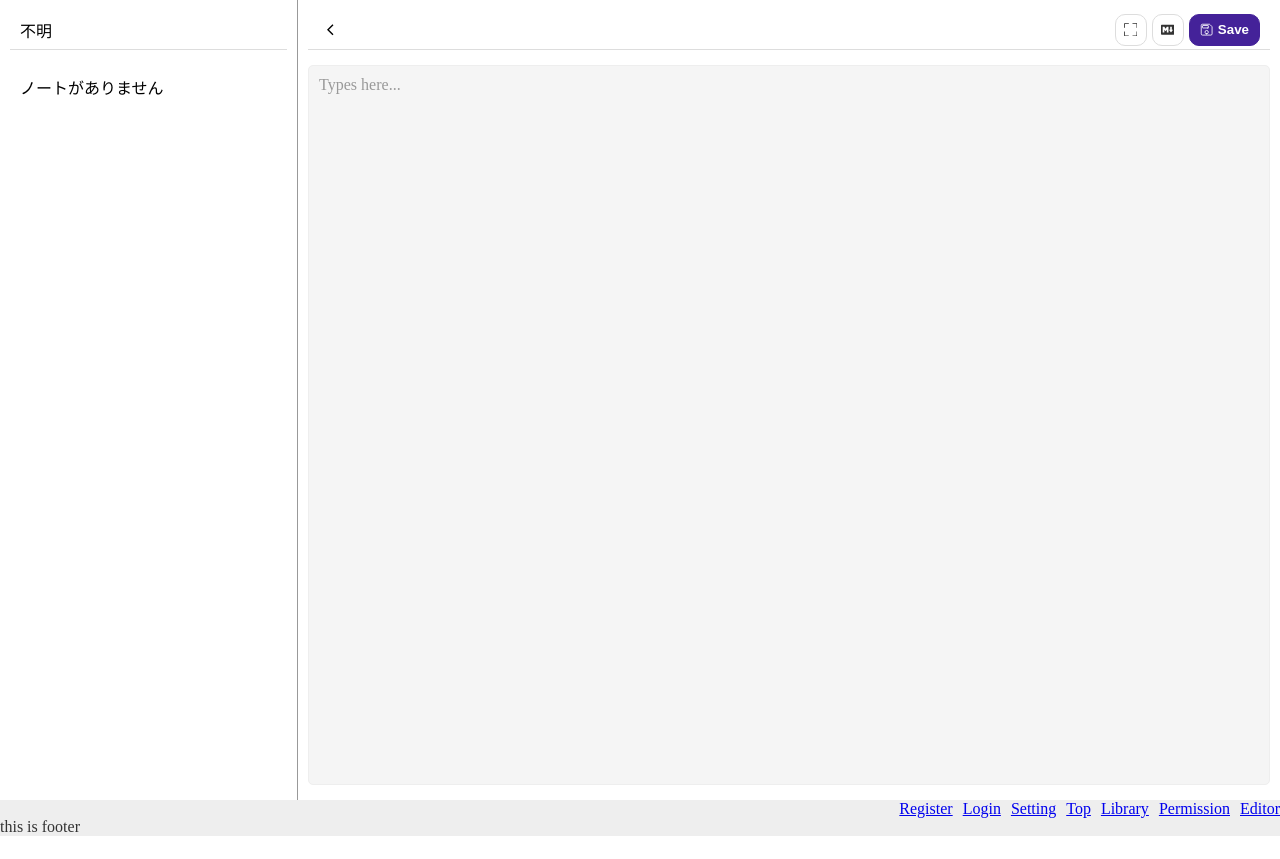
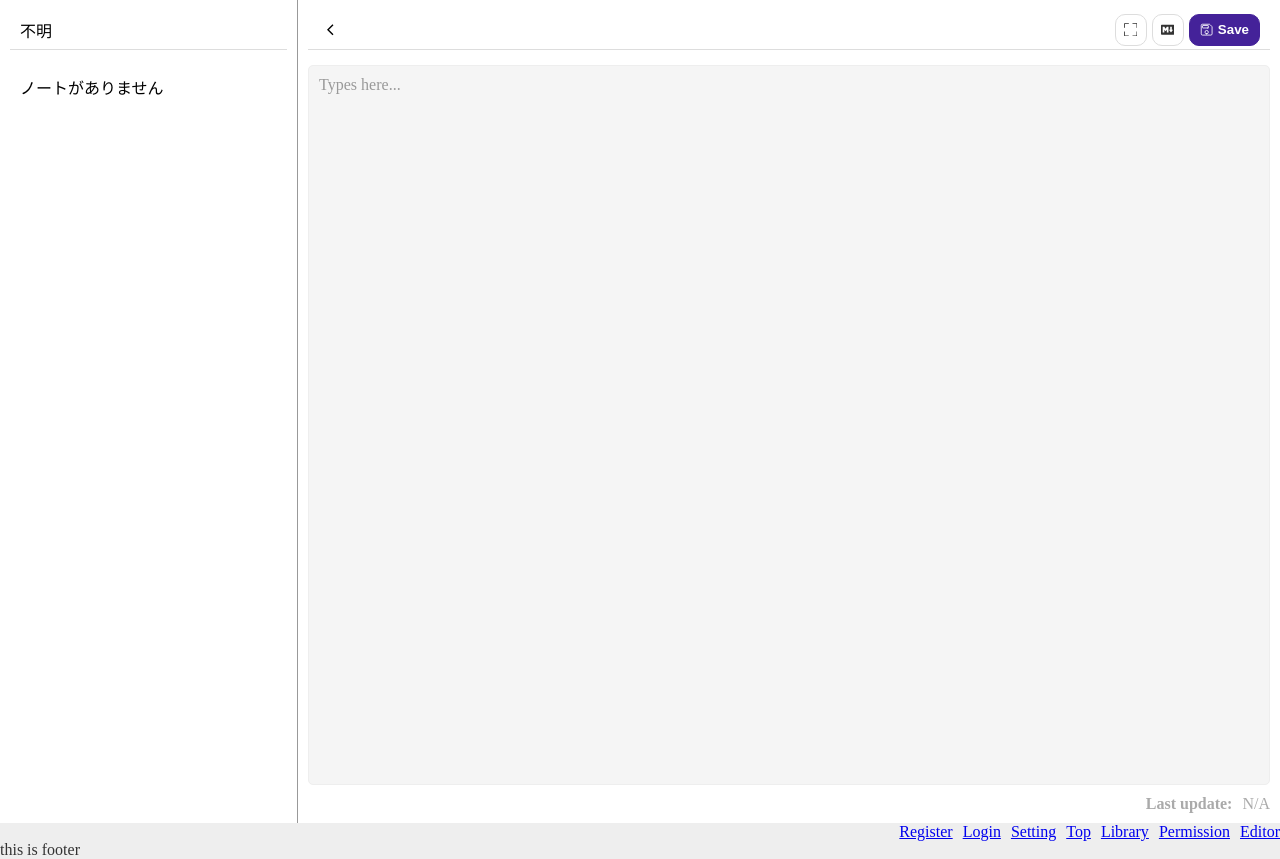
Before and after one commit to syxnji/ShareMd, a Next.js app: page /Editor/1 in a window 1280 px wide. Before the commit the page ends 836 px from the top, so only its background shows below. Built offline with nearby package versions, Linux system fonts and the light colour scheme.

Commit message:
追加 - 最終更新日の表示

```diff
--- a/src/pages/Editor/[id].jsx
+++ b/src/pages/Editor/[id].jsx
@@ -130,6 +130,14 @@ export default function MarkdownEditor({ id }) {
                     <GroupHeadline headLeft={headLeft} headRight={headRight}/>
 
                     <Markdown id={id} content={note?.content} change={handleChange} />
+                    <div className={styles.update}>
+                        <p className={styles.last}>
+                            Last update:
+                        </p>
+                        <p className={styles.date}>
+                            {note?.updated_at ? new Date(note.updated_at).toLocaleString() : 'N/A'}
+                        </p>
+                    </div>
                 </form>
                 {/* <div className={styles.mdContent}>
                     <div className={styles.mdHeads}>
--- a/src/pages/Editor/editor.module.css
+++ b/src/pages/Editor/editor.module.css
@@ -160,3 +160,19 @@
 .hideViewerArea{
     display: none;
 }
+
+/* update */
+.update{
+    width: 100%;
+    display: flex;
+    justify-content: flex-end;
+    gap: 10px;
+    margin-top: 10px;
+}
+.last{
+    color: #aaa;
+    font-weight: bold;
+}
+.date{
+    color: #aaa;
+}
```
